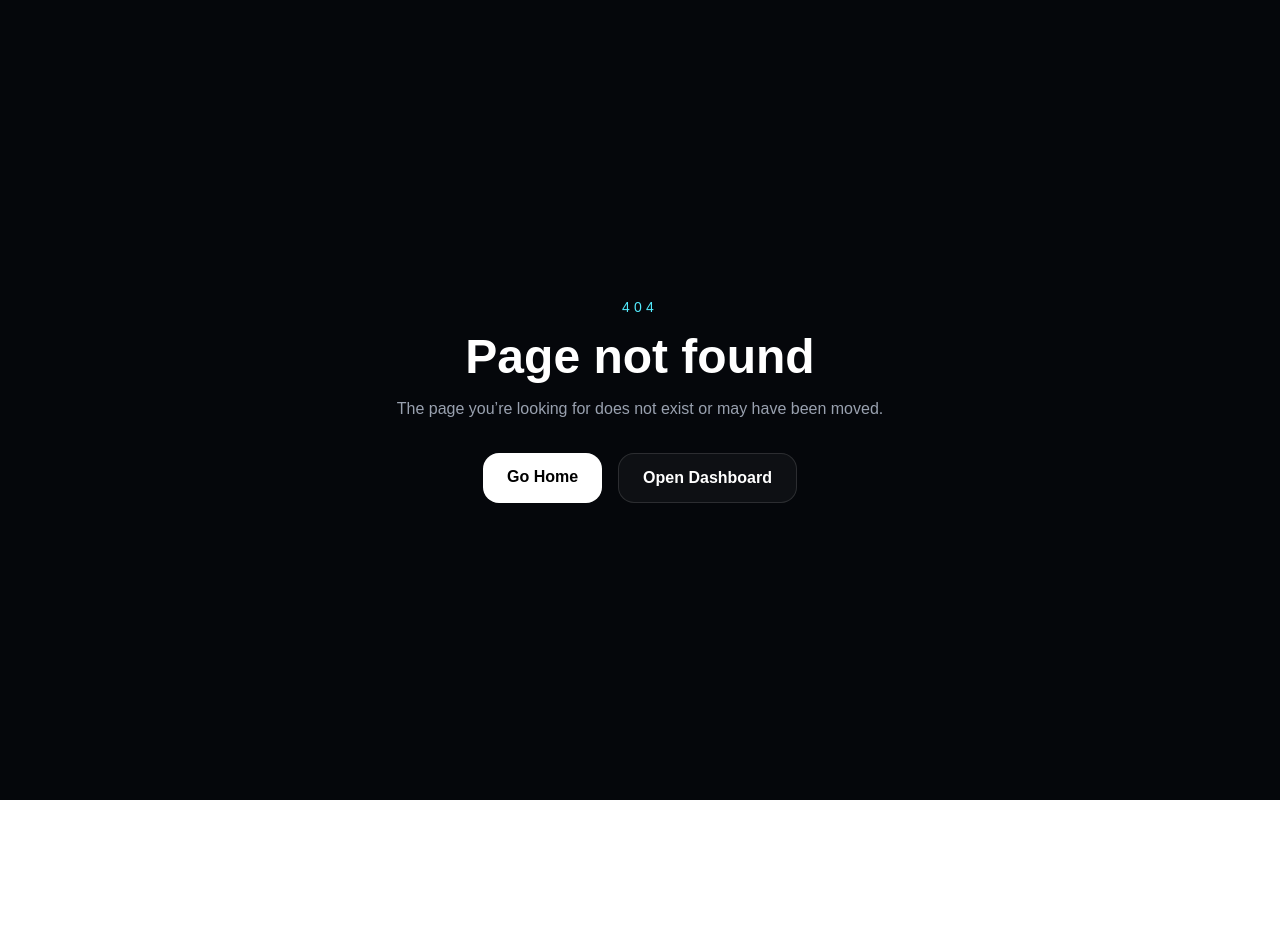
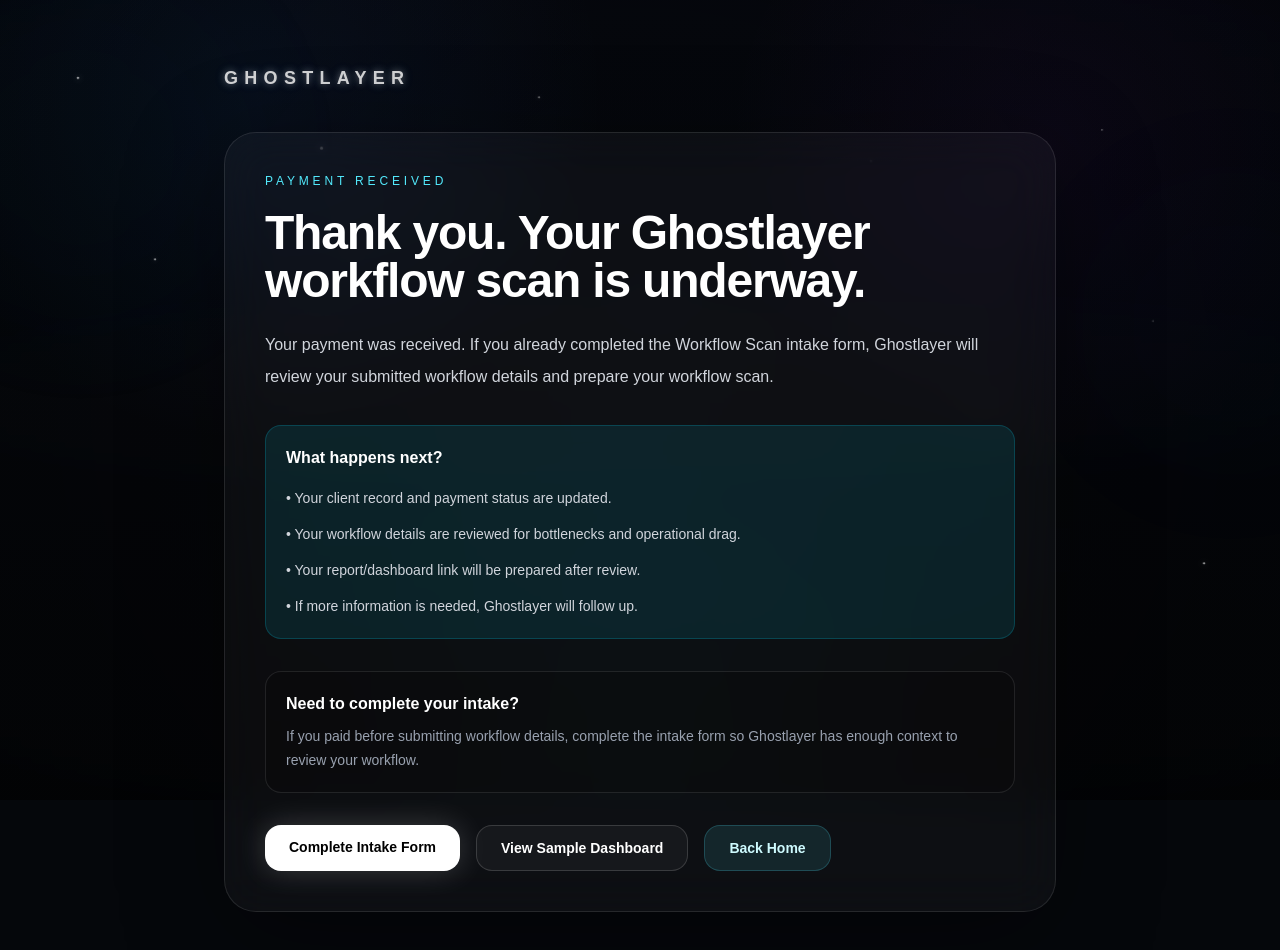
Before and after one commit to DexTheAIBusinessman/ghostlayer, a Next.js app: page /thank-you in a window 1280 px wide. Before the commit this address had no page. Shown: the top 950 px of the page. Before the commit the page ends 800 px from the top, so only its background shows below. Built offline with nearby package versions, Linux system fonts and the light colour scheme.

Commit message:
style thank you page with Ghostlayer night theme

```diff
--- /dev/null
+++ b/app/thank-you/page.tsx
@@ -0,0 +1,267 @@
+export const metadata = {
+  title: "Thank You | Ghostlayer",
+  description: "Thank you for starting with Ghostlayer.",
+};
+
+function NightSkyBackground() {
+  const stars = [
+    { left: "6%", top: "10%", size: 2, delay: "0s", duration: "4.8s", opacity: 0.75 },
+    { left: "12%", top: "32%", size: 2, delay: "1.1s", duration: "5.4s", opacity: 0.7 },
+    { left: "25%", top: "18%", size: 3, delay: "1.6s", duration: "5.8s", opacity: 0.78 },
+    { left: "42%", top: "12%", size: 2, delay: "2.5s", duration: "5.6s", opacity: 0.72 },
+    { left: "51%", top: "38%", size: 3, delay: "1.3s", duration: "5.2s", opacity: 0.82 },
+    { left: "68%", top: "20%", size: 2, delay: "2.9s", duration: "5.3s", opacity: 0.76 },
+    { left: "77%", top: "50%", size: 3, delay: "1.8s", duration: "4.7s", opacity: 0.85 },
+    { left: "86%", top: "16%", size: 2, delay: "0.4s", duration: "5.7s", opacity: 0.72 },
+    { left: "94%", top: "70%", size: 2, delay: "2.2s", duration: "5.1s", opacity: 0.7 },
+    { left: "30%", top: "88%", size: 2, delay: "2.4s", duration: "5.2s", opacity: 0.58 },
+    { left: "59%", top: "74%", size: 2, delay: "0.9s", duration: "5.5s", opacity: 0.6 },
+    { left: "90%", top: "40%", size: 2, delay: "0.6s", duration: "4.9s", opacity: 0.68 },
+  ];
+
+  return (
+    <div className="thankYouNightSky" aria-hidden="true">
+      <div className="thankYouSkyGradient" />
+      <div className="thankYouFog thankYouFogA" />
+      <div className="thankYouFog thankYouFogB" />
+      <div className="thankYouOrb thankYouOrbA" />
+      <div className="thankYouOrb thankYouOrbB" />
+
+      {stars.map((star, index) => (
+        <span
+          key={index}
+          className="thankYouStar"
+          style={{
+            left: star.left,
+            top: star.top,
+            width: `${star.size}px`,
+            height: `${star.size}px`,
+            animationDelay: star.delay,
+            animationDuration: star.duration,
+            opacity: star.opacity,
+          }}
+        />
+      ))}
+    </div>
+  );
+}
+
+export default function ThankYouPage() {
+  return (
+    <main className="relative min-h-screen overflow-hidden bg-[#05070b] text-white">
+      <NightSkyBackground />
+
+      <section className="relative z-10 mx-auto flex min-h-screen max-w-4xl flex-col justify-center px-6 py-16 sm:px-8">
+        <a
+          href="/"
+          className="homepageLogoGlow mb-10 inline-block text-lg font-bold tracking-[0.35em] text-white"
+        >
+          GHOSTLAYER
+        </a>
+
+        <div className="rounded-[2rem] border border-white/10 bg-white/[0.035] p-6 shadow-[0_24px_100px_rgba(0,0,0,0.35)] backdrop-blur-xl sm:p-10">
+          <p className="text-xs uppercase tracking-[0.32em] text-cyan-300">
+            Payment Received
+          </p>
+
+          <h1 className="mt-5 text-4xl font-bold tracking-tight text-white sm:text-5xl">
+            Thank you. Your Ghostlayer workflow scan is underway.
+          </h1>
+
+          <p className="mt-6 text-base leading-8 text-gray-300">
+            Your payment was received. If you already completed the Workflow Scan
+            intake form, Ghostlayer will review your submitted workflow details
+            and prepare your workflow scan.
+          </p>
+
+          <div className="mt-8 rounded-2xl border border-cyan-400/20 bg-cyan-400/10 p-5">
+            <h2 className="font-semibold text-white">What happens next?</h2>
+            <ul className="mt-4 space-y-3 text-sm leading-6 text-gray-300">
+              <li>• Your client record and payment status are updated.</li>
+              <li>• Your workflow details are reviewed for bottlenecks and operational drag.</li>
+              <li>• Your report/dashboard link will be prepared after review.</li>
+              <li>• If more information is needed, Ghostlayer will follow up.</li>
+            </ul>
+          </div>
+
+          <div className="mt-8 rounded-2xl border border-white/10 bg-black/20 p-5">
+            <h2 className="font-semibold text-white">Need to complete your intake?</h2>
+            <p className="mt-2 text-sm leading-6 text-gray-400">
+              If you paid before submitting workflow details, complete the intake
+              form so Ghostlayer has enough context to review your workflow.
+            </p>
+          </div>
+
+          <div className="mt-8 flex flex-wrap gap-4">
+            <a
+              href="/workflow-scan"
+              className="rounded-2xl bg-white px-6 py-3 text-sm font-bold text-black shadow-[0_0_30px_rgba(255,255,255,0.18)] transition hover:scale-[1.02] hover:opacity-90"
+            >
+              Complete Intake Form
+            </a>
+
+            <a
+              href="/dashboard"
+              className="rounded-2xl border border-white/15 bg-white/[0.04] px-6 py-3 text-sm font-semibold text-white transition hover:scale-[1.02] hover:bg-white/[0.08]"
+            >
+              View Sample Dashboard
+            </a>
+
+            <a
+              href="/"
+              className="rounded-2xl border border-cyan-300/20 bg-cyan-300/10 px-6 py-3 text-sm font-semibold text-cyan-100 transition hover:scale-[1.02] hover:bg-cyan-300/15"
+            >
+              Back Home
+            </a>
+          </div>
+        </div>
+      </section>
+
+      <style>{`
+        .thankYouNightSky {
+          pointer-events: none;
+          position: fixed;
+          inset: 0;
+          z-index: 0;
+          overflow: hidden;
+          background:
+            radial-gradient(circle at 20% 12%, rgba(59, 130, 246, 0.11), transparent 28%),
+            radial-gradient(circle at 82% 18%, rgba(147, 51, 234, 0.08), transparent 26%),
+            radial-gradient(circle at 50% 100%, rgba(6, 182, 212, 0.045), transparent 34%),
+            #05070b;
+        }
+
+        .thankYouSkyGradient {
+          position: absolute;
+          inset: 0;
+          background:
+            linear-gradient(180deg, rgba(2, 6, 23, 0.15), rgba(0, 0, 0, 0.38)),
+            radial-gradient(circle at center, transparent 0%, rgba(0, 0, 0, 0.32) 78%);
+        }
+
+        .thankYouStar {
+          position: absolute;
+          display: block;
+          border-radius: 9999px;
+          background: #ffffff;
+          box-shadow:
+            0 0 8px rgba(255, 255, 255, 0.95),
+            0 0 18px rgba(147, 197, 253, 0.62),
+            0 0 30px rgba(59, 130, 246, 0.35);
+          animation-name: thankYouTwinkle;
+          animation-timing-function: ease-in-out;
+          animation-iteration-count: infinite;
+        }
+
+        .thankYouOrb {
+          position: absolute;
+          border-radius: 9999px;
+          filter: blur(92px);
+          opacity: 0.24;
+        }
+
+        .thankYouOrbA {
+          left: -10%;
+          top: -8%;
+          height: 26rem;
+          width: 26rem;
+          background: rgba(34, 211, 238, 0.07);
+          animation: thankYouFloatSlow 26s ease-in-out infinite;
+        }
+
+        .thankYouOrbB {
+          right: -10%;
+          top: 18%;
+          height: 22rem;
+          width: 22rem;
+          background: rgba(59, 130, 246, 0.07);
+          animation: thankYouFloatSlow 28s ease-in-out infinite;
+        }
+
+        .thankYouFog {
+          position: absolute;
+          left: -10%;
+          right: -10%;
+          height: 170px;
+          border-radius: 9999px;
+          filter: blur(92px);
+          opacity: 0.075;
+          mix-blend-mode: screen;
+          background: linear-gradient(
+            90deg,
+            rgba(255, 255, 255, 0),
+            rgba(147, 197, 253, 0.12),
+            rgba(96, 165, 250, 0.11),
+            rgba(255, 255, 255, 0)
+          );
+        }
+
+        .thankYouFogA {
+          top: 18%;
+          animation: thankYouFogDriftOne 42s ease-in-out infinite;
+        }
+
+        .thankYouFogB {
+          top: 58%;
+          animation: thankYouFogDriftTwo 46s ease-in-out infinite;
+        }
+
+        @keyframes thankYouTwinkle {
+          0%,
+          100% {
+            transform: translateY(0px) scale(0.85);
+            opacity: 0.22;
+          }
+
+          25% {
+            transform: translateY(-4px) scale(1.18);
+            opacity: 1;
+          }
+
+          50% {
+            transform: translateY(0px) scale(0.95);
+            opacity: 0.42;
+          }
+
+          75% {
+            transform: translateY(3px) scale(1.08);
+            opacity: 0.78;
+          }
+        }
+
+        @keyframes thankYouFloatSlow {
+          0%,
+          100% {
+            transform: translate3d(0, 0, 0);
+          }
+
+          50% {
+            transform: translate3d(0, 10px, 0);
+          }
+        }
+
+        @keyframes thankYouFogDriftOne {
+          0%,
+          100% {
+            transform: translateX(-2%) translateY(0px) scaleX(1);
+          }
+
+          50% {
+            transform: translateX(3%) translateY(-4px) scaleX(1.04);
+          }
+        }
+
+        @keyframes thankYouFogDriftTwo {
+          0%,
+          100% {
+            transform: translateX(3%) translateY(0px) scaleX(1.02);
+          }
+
+          50% {
+            transform: translateX(-2%) translateY(5px) scaleX(1.06);
+          }
+        }
+      `}</style>
+    </main>
+  );
+}
```
